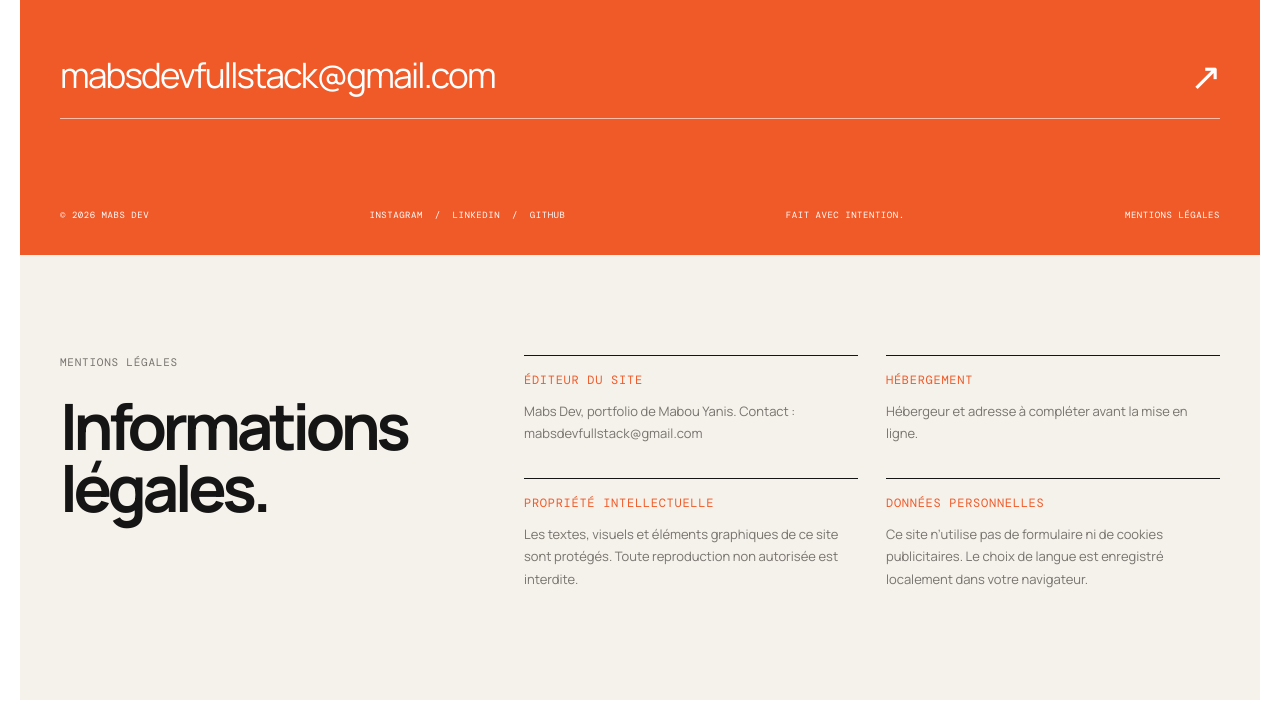
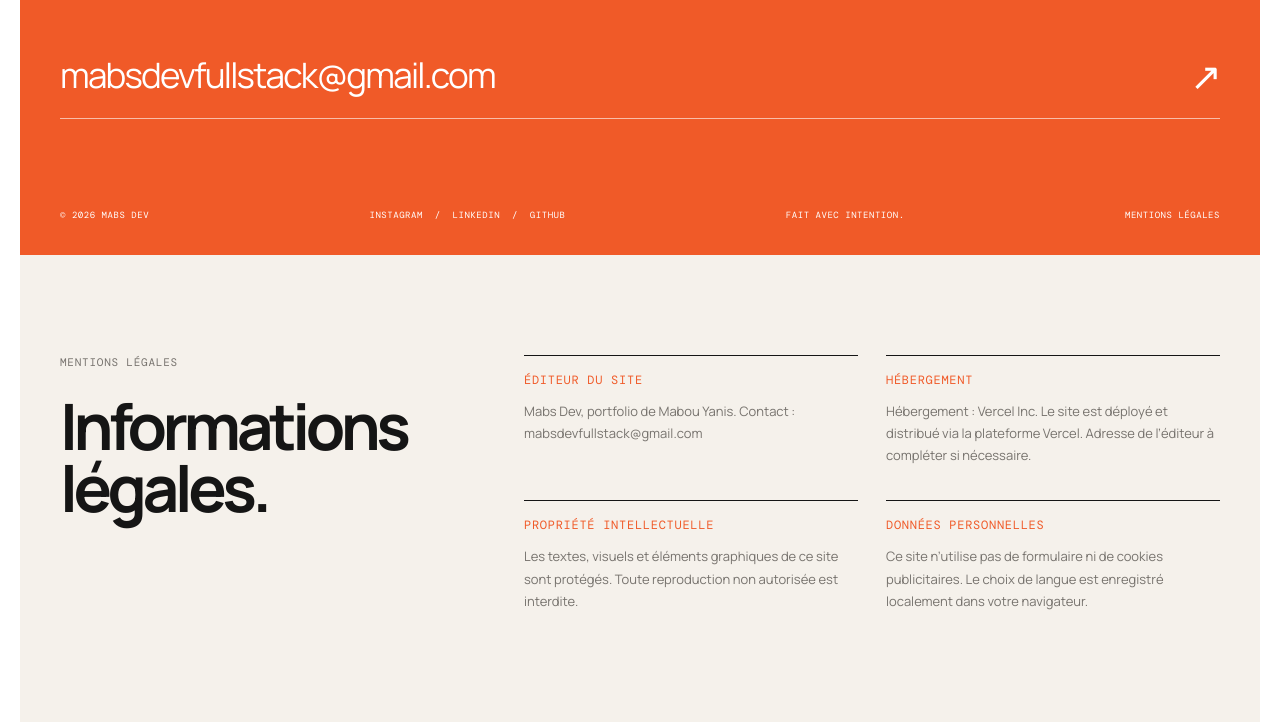
Before and after one commit to mabsagency/mabsdev, a website built with Vite: page index.html in a window 1280 px wide. Shown: the part 6194-6916 px from the top of the page. Before the commit the page ends 6894 px from the top, so only its background shows below. Built offline with nearby package versions, Linux system fonts and the light colour scheme.

Commit message:
mettre a jour l hebergeur et la fleche CV

```diff
--- a/src/main.js
+++ b/src/main.js
@@ -75,7 +75,7 @@ const translations = {
     legal_editor_title: 'Éditeur du site',
     legal_editor_text: 'Mabs Dev, portfolio de Mabou Yanis. Contact : mabsdevfullstack@gmail.com',
     legal_host_title: 'Hébergement',
-    legal_host_text: 'Hébergeur et adresse à compléter avant la mise en ligne.',
+    legal_host_text: 'Hébergement : Vercel Inc. Le site est déployé et distribué via la plateforme Vercel. Adresse de l’éditeur à compléter si nécessaire.',
     legal_ip_title: 'Propriété intellectuelle',
     legal_ip_text: 'Les textes, visuels et éléments graphiques de ce site sont protégés. Toute reproduction non autorisée est interdite.',
     legal_data_title: 'Données personnelles',
@@ -181,7 +181,7 @@ const translations = {
     legal_editor_title: 'Website publisher',
     legal_editor_text: 'Mabs Dev, portfolio of Mabou Yanis. Contact: mabsdevfullstack@gmail.com',
     legal_host_title: 'Hosting',
-    legal_host_text: 'Host and address to be completed before going live.',
+    legal_host_text: 'Hosting: Vercel Inc. The website is deployed and delivered through the Vercel platform. Publisher address to be completed if required.',
     legal_ip_title: 'Intellectual property',
     legal_ip_text: 'The texts, visuals and graphic elements on this website are protected. Any unauthorized reproduction is prohibited.',
     legal_data_title: 'Personal data',
--- a/src/style.css
+++ b/src/style.css
@@ -303,7 +303,7 @@
 	.stack-section .round-arrow,.certification-card .round-arrow { font-size:0; background-image:url('/image/arrow-right.svg'); background-position:center; background-repeat:no-repeat; background-size:18px; }
 	.contribution-card .round-arrow { font-size:0; background-color:var(--orange); background-image:url('/image/arrow-right-dark.svg'); background-position:center; background-repeat:no-repeat; background-size:18px; }
 	.header-cta span,.button span,.text-link span,.contact-mail span { display:inline-block; width:18px; height:18px; margin-left:6px; font-size:0; background:url('/image/arrow-right.svg') center/contain no-repeat; vertical-align:middle; }
-	.cv-download-icon { font-size:0; background:url('/image/arrow-right.svg') center/18px no-repeat; transform:rotate(90deg); }
+	.cv-download-icon { font-size:0; background:url('/image/arrow-right-dark.svg') center/18px no-repeat; transform:rotate(90deg); }
 }
 
 @media (max-width:700px) and (prefers-reduced-motion:reduce) {
```
